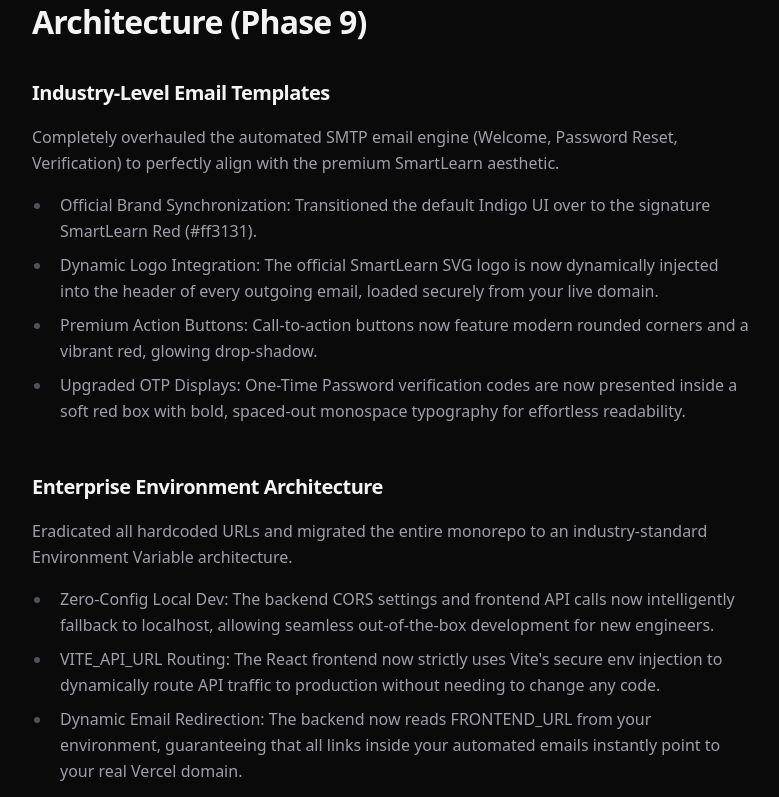
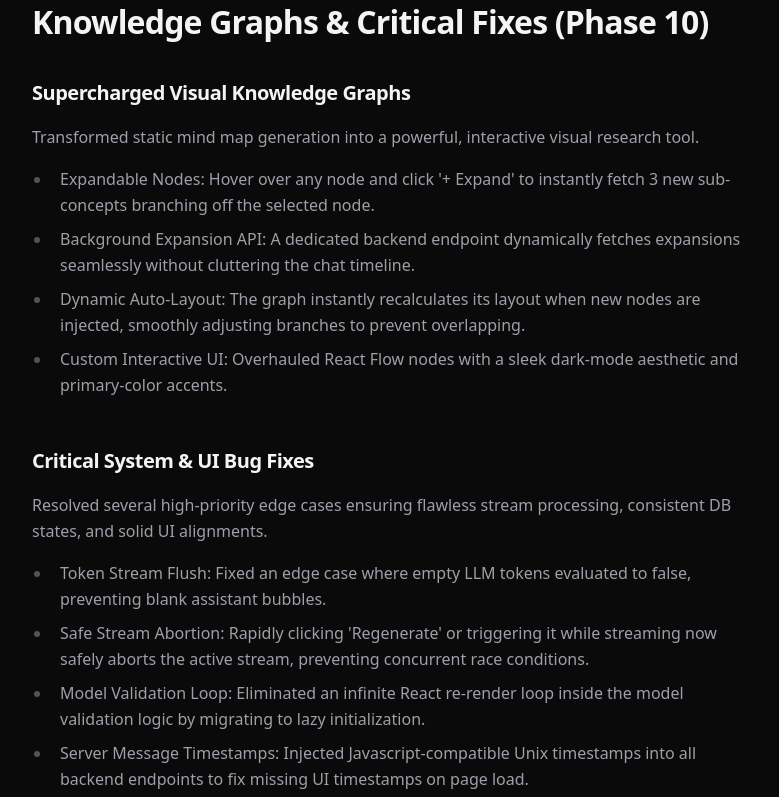
Before and after one commit to Nav33dCodes/smartLearn-AI, a React (Vite) app in the folder smartlearn-frontend/: page /releases in a window 1280 px wide. Shown: the part 400-1197 px from the top of the page, without its empty margins (248-1027 px from the left). Built offline with nearby package versions, Linux system fonts and the light colour scheme; no server answers.

Commit message:
feat: implement ReleaseNotes page to document application features and version history

```diff
--- a/smartlearn-frontend/src/pages/ReleaseNotes.jsx
+++ b/smartlearn-frontend/src/pages/ReleaseNotes.jsx
@@ -1,6 +1,33 @@
 import React, { useEffect } from 'react';
 import { motion } from 'framer-motion';
 const releases = [
+  {
+    date: "June 14, 2026 — Supercharged Visual Knowledge Graphs & Critical Fixes (Phase 10)",
+    features: [
+      {
+        title: "Supercharged Visual Knowledge Graphs",
+        description: "Transformed static mind map generation into a powerful, interactive visual research tool.",
+        bullets: [
+          "Expandable Nodes: Hover over any node and click '+ Expand' to instantly fetch 3 new sub-concepts branching off the selected node.",
+          "Background Expansion API: A dedicated backend endpoint dynamically fetches expansions seamlessly without cluttering the chat timeline.",
+          "Dynamic Auto-Layout: The graph instantly recalculates its layout when new nodes are injected, smoothly adjusting branches to prevent overlapping.",
+          "Custom Interactive UI: Overhauled React Flow nodes with a sleek dark-mode aesthetic and primary-color accents."
+        ]
+      },
+      {
+        title: "Critical System & UI Bug Fixes",
+        description: "Resolved several high-priority edge cases ensuring flawless stream processing, consistent DB states, and solid UI alignments.",
+        bullets: [
+          "Token Stream Flush: Fixed an edge case where empty LLM tokens evaluated to false, preventing blank assistant bubbles.",
+          "Safe Stream Abortion: Rapidly clicking 'Regenerate' or triggering it while streaming now safely aborts the active stream, preventing concurrent race conditions.",
+          "Model Validation Loop: Eliminated an infinite React re-render loop inside the model validation logic by migrating to lazy initialization.",
+          "Server Message Timestamps: Injected Javascript-compatible Unix timestamps into all backend endpoints to fix missing UI timestamps on page load.",
+          "DB Session Isolation: Eradicated mixed Sync/Async database session conflicts by introducing a fully isolated async dependency.",
+          "OpenRouter API Guard: The OpenRouter client no longer erroneously attempts to boot using the Groq API key fallback."
+        ]
+      }
+    ]
+  },
   {
     date: "June 13, 2026 — Premium Email Engine & Architecture (Phase 9)",
     features: [
```
